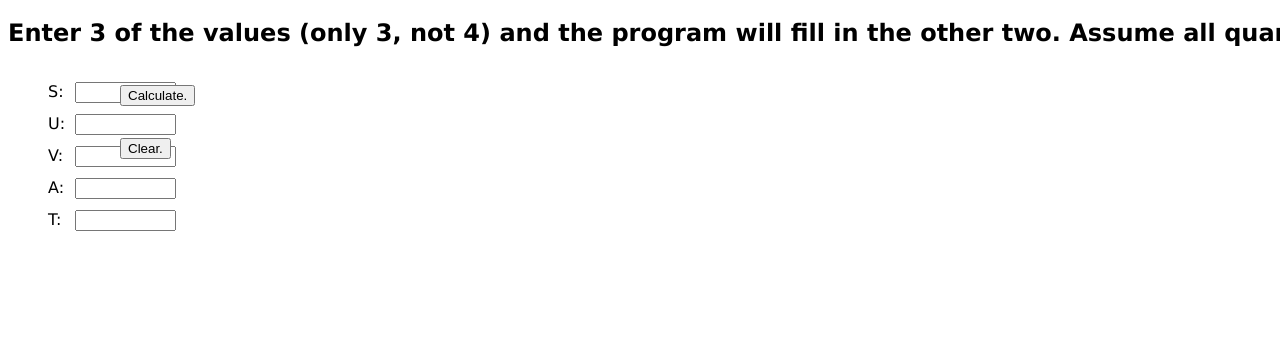
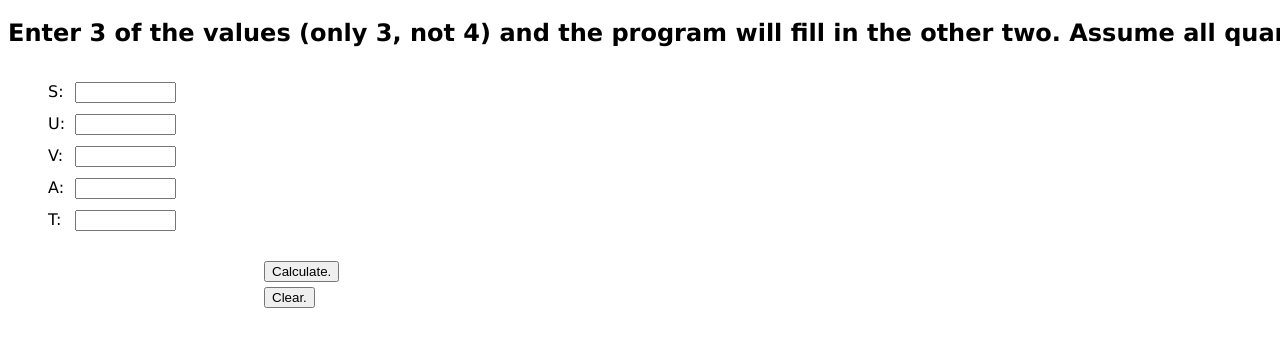
Before and after one commit to Nomzz1/suvat, a plain HTML site: page index.html in a window 1280 px wide. Shown: the part 62-408 px from the top of the page. Drawn offline with Linux system fonts and the light colour scheme.

Commit message:
Update index.html

```diff
--- a/index.html
+++ b/index.html
@@ -115,7 +115,9 @@ function empty(){
             <label for = "t">T:</label>
             <textarea id = "t" cols = "10" rows = "1" style = "resize: none;position: absolute;left: 2em;"></textarea>
         </div>
-        <button onclick = "empty()" style = "position: absolute;top: 15em;left: 9em;">Clear.</button>
-        <button onclick = "update()" style = "position: absolute;top: 11em;left: 9em;">Calculate.</button>
+        <div style = "position:absolute;top:11em;left:9em;">
+            <button onclick = "empty()" style = "position: absolute;top:13em;left: 9em;">Clear.</button>
+            <button onclick = "update()" style = "position: absolute;top: 11em;left: 9em;">Calculate.</button>
+        </div>
     </body>
 </html>
```
